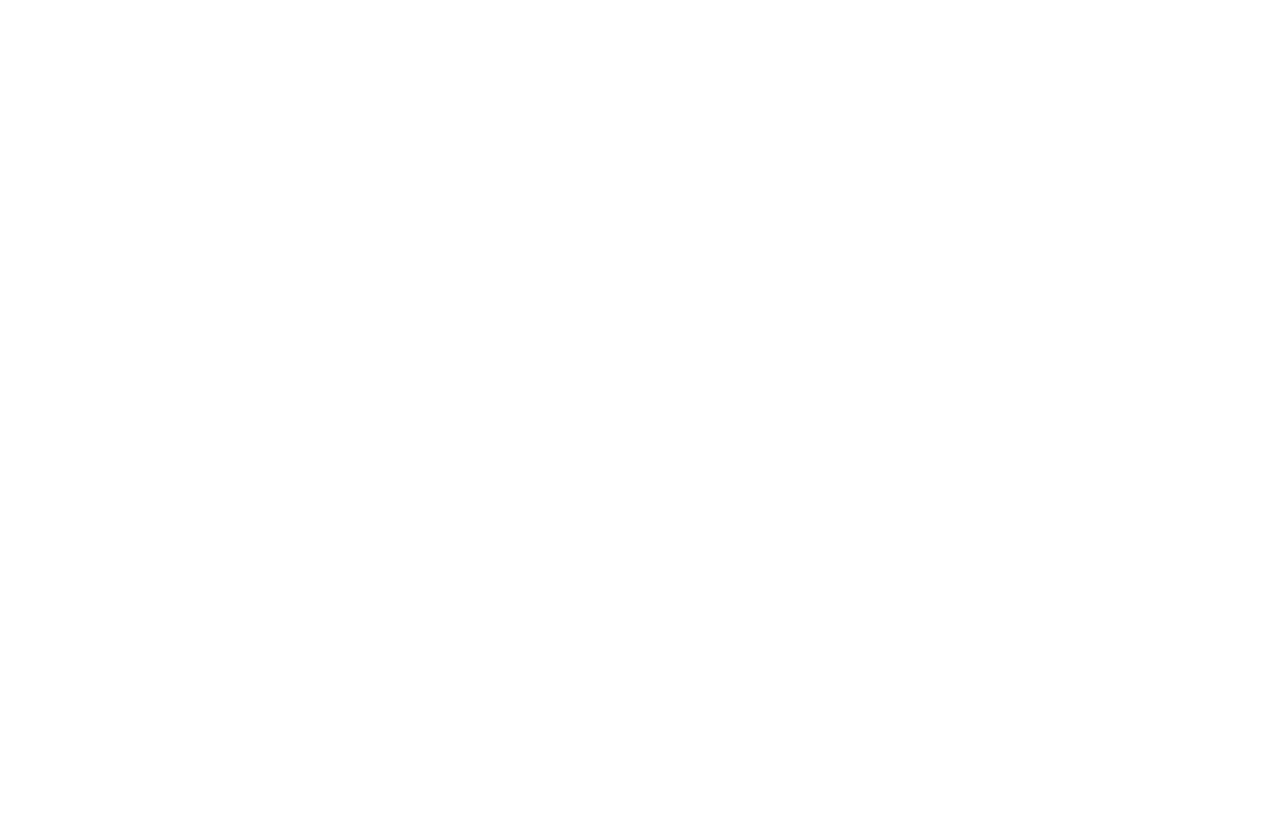
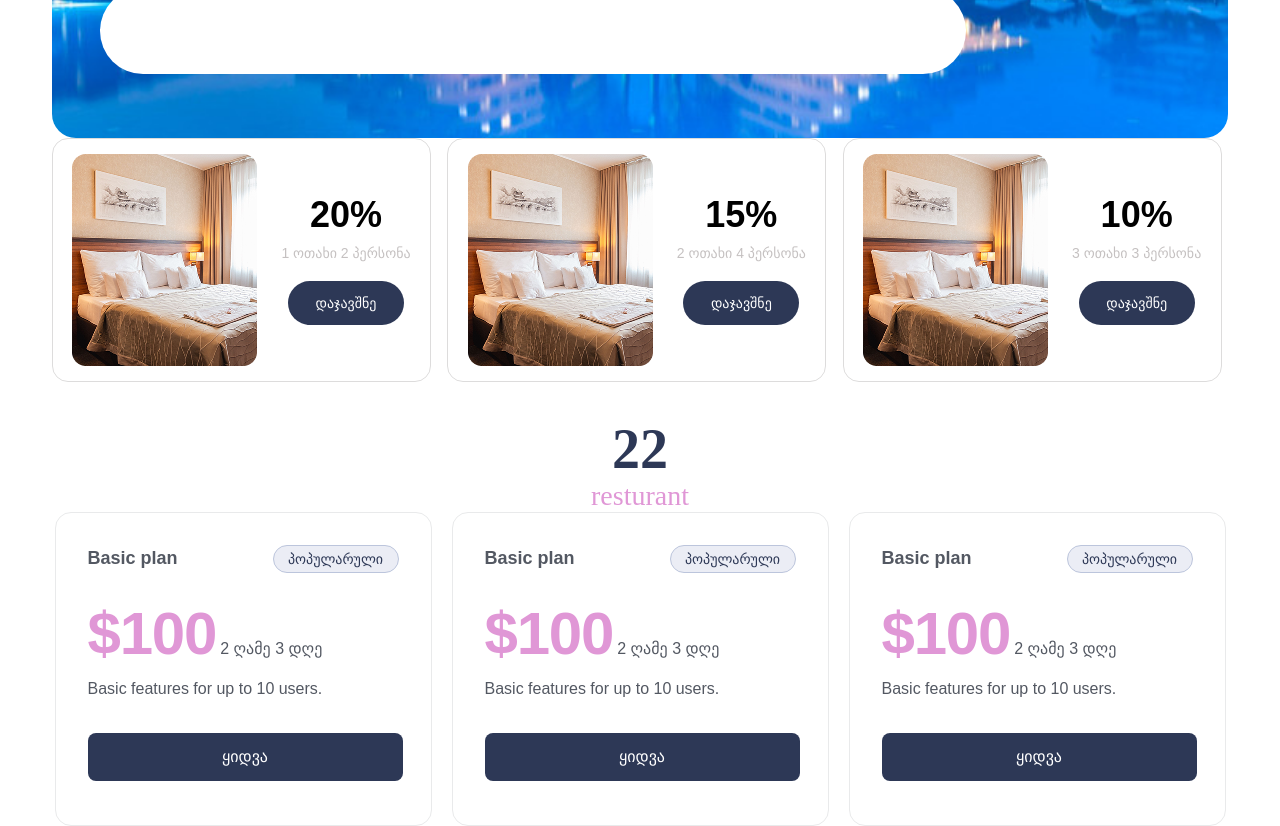
Before and after one commit to chitishviligabrieli/hotel, a Next.js app: page / in a window 1280 px wide. Shown: the part 480-1306 px from the top of the page. Before the commit the page ends 800 px from the top, so only its background shows below. Built offline with nearby package versions, Linux system fonts and the light colour scheme.

Commit message:
feat: bestPlans

```diff
--- /dev/null
+++ b/app/components/Plans/Plans.module.scss
@@ -0,0 +1,54 @@
+.container {
+  width: 377px;
+  height: 314px;
+  display: flex;
+  padding: 32px;
+  border-radius: 16px;
+  border: 1px solid #E9EAEB;
+  flex-direction: column;
+  gap: 32px;
+}
+
+.content{
+  display: flex;
+  flex-direction: column;
+  gap: 16px;
+}
+
+.header {
+  display: flex;
+  justify-content: space-between;
+}
+
+.h4{
+  font-size: 18px;
+  font-weight: 600;
+  color: #535862;
+}
+
+.info{
+  display: flex;
+  gap: 4px;
+}
+
+.price{
+  color: #E097D6;
+  letter-spacing: -1.2px;
+  font-size: 60px;
+  font-weight: 600;
+  height: 72px;
+}
+
+.time{
+  color: #535862;
+  font-size: 16px;
+  font-weight: 500;
+  position: relative;
+  bottom: -48px;
+}
+
+.useing{
+  color: #535862;
+  font-size: 16px;
+  font-weight: 400;
+}
--- /dev/null
+++ b/app/components/Plans/Plans.tsx
@@ -0,0 +1,23 @@
+import styles from './Plans.module.scss'
+import Popular from "@/app/components/Popular/Popular";
+import {PlansProps} from "@/app/ts/interfaces";
+import Buttons from "@/app/components/Buttons/Buttons";
+
+export default function Plans(props: PlansProps) {
+    return (
+        <div className={styles.container}>
+            <div className={styles.content}>
+                <div className={styles.header}>
+                    <h4 className={styles.h4}>{props.plaName}</h4>
+                    {props.popular && <Popular/>}
+                </div>
+                <div className={styles.info}>
+                    <span className={styles.price}>{`$${props.price}`}</span>
+                    <span className={styles.time}>{`${props.nights} ღამე ${props.days} დღე`}</span>
+                </div>
+                <span className={styles.useing}>{`Basic features for up to ${props.used} users.`}</span>
+            </div>
+            <Buttons action={props.onClick} size={'big'} value={'ყიდვა'}/>
+        </div>
+    )
+}
--- /dev/null
+++ b/app/components/PlansWrapper/PlansWrapper.module.scss
@@ -0,0 +1,4 @@
+.container{
+  display: flex;
+  gap: 20px;
+}
--- /dev/null
+++ b/app/components/PlansWrapper/PlansWrapper.tsx
@@ -0,0 +1,16 @@
+
+import {BestPlansProps} from "@/app/ts/interfaces";
+import Plans from "@/app/components/Plans/Plans";
+import styles from './PlansWrapper.module.scss'
+
+export default function PlansWrapper({bestPlans, onClick}: BestPlansProps) {
+    return (
+        <div className={styles.container}>
+            {
+                bestPlans.map((plan, index) => (
+                        <Plans key={index} {...plan} onClick={onClick} />
+                ))
+            }
+        </div>
+    )
+}
--- /dev/null
+++ b/app/components/Popular/Popular.module.scss
@@ -0,0 +1,12 @@
+.container{
+  display: flex;
+  justify-content: center;
+  align-items: center;
+  width: 126px;
+  height: 28px;
+  border-radius: var(--radius-full, 9999px);
+  border: 1px solid #BCC5DC;
+  background: rgba(155, 167, 202, 0.20);
+  color: #2D3856;
+  font-size: 14px;
+}
--- /dev/null
+++ b/app/components/Popular/Popular.tsx
@@ -0,0 +1,7 @@
+import styles from './Popular.module.scss'
+
+export default function Popular() {
+    return (
+        <p className={styles.container}>პოპულარული</p>
+    )
+}
--- a/app/page.tsx
+++ b/app/page.tsx
@@ -4,8 +4,9 @@
 import styles from './page.module.scss'
 import Navbar from "@/app/components/Navbar/Navbar";
 import Counter from "./components/counter/counter";
-const bestRoomsData = {
-    bestRooms: [
+import PlansWrapper from "@/app/components/PlansWrapper/PlansWrapper";
+
+const bestRoomsData = [
     {
         id: 1,
         image: "/image.png",
@@ -67,13 +68,56 @@
         guest: 3,
         sale: 10,
     },
-    ],
-};
+]
+
+
+const bestPlansData = [
+    {
+        id: 1,
+        plaName: 'Basic plan',
+        price: 100,
+        popular: true,
+        used: 10,
+        nights: 2,
+        days: 3,
+    }, {
+        id: 2,
+        plaName: 'Basic plan',
+        price: 100,
+        popular: true,
+        used: 10,
+        nights: 2,
+        days: 3,
+    }, {
+        id: 3,
+        plaName: 'Basic plan',
+        price: 100,
+        popular: true,
+        used: 10,
+        nights: 2,
+        days: 3,
+    },
+]
 
 export default function Home() {
+
+    const onClick = () => {
+        console.log("clicked");
+    }
+
     return (
+        <>
+            <Navbar/>
+            <div className={styles.wrapper}>
+                <div className={styles.container}>
+                    <MainComp h1={'შენი იდეალური დასვენების ადგილი'} slogan={'ოცნებიდან რეალობამდე'}/>
+                    <BestRoomsSlider bestRooms={bestRoomsData}/>
+                </div>
+            </div>
             <div>
                 <Counter count={22} object="resturant"/>
             </div>
+            <PlansWrapper onClick={onClick} bestPlans={bestPlansData} />
+        </>
     );
 }
```
Also changed, not shown: app/ts/interfaces.ts (+16 -0 lines). Lines whose indentation alone changed are shown as unchanged.
